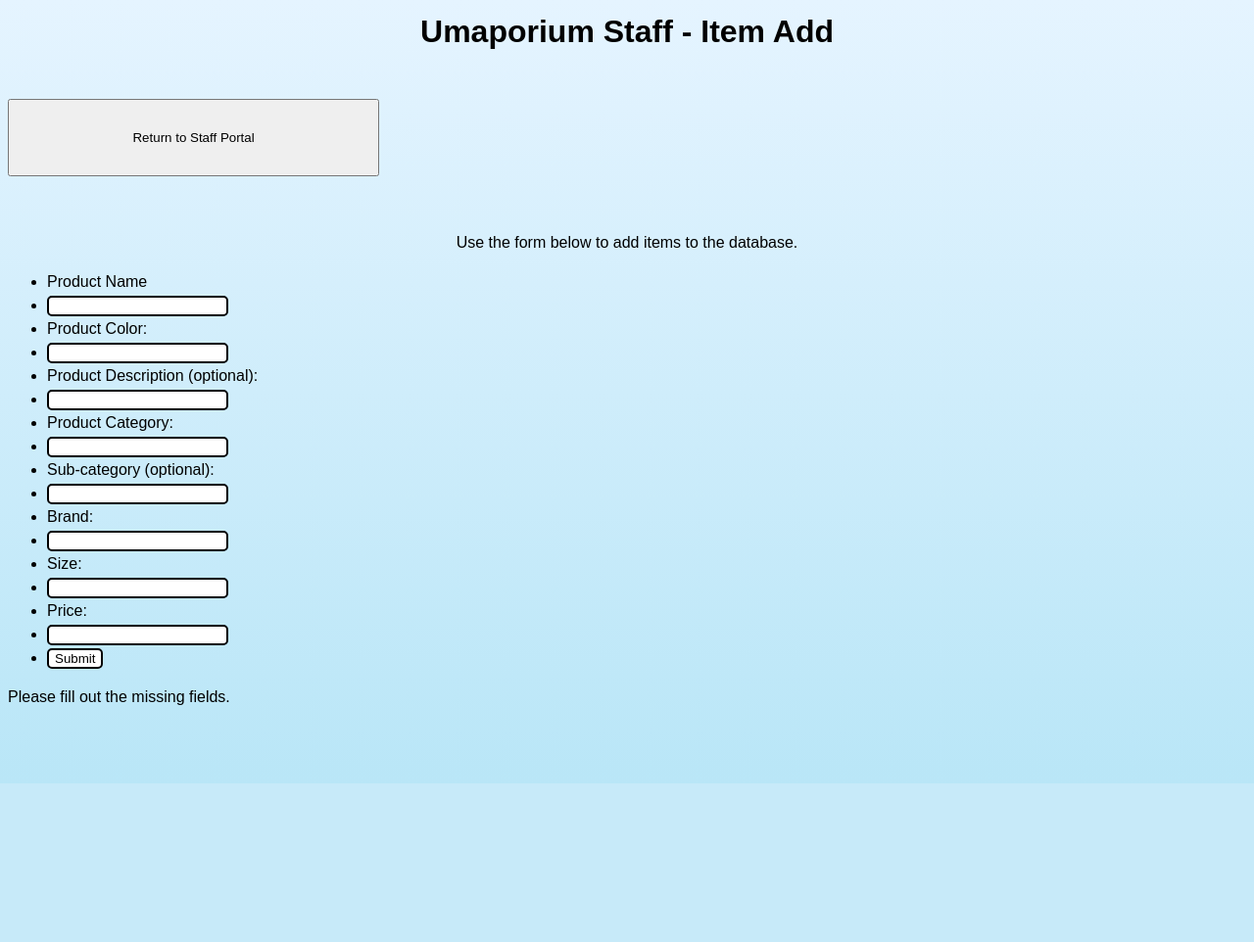
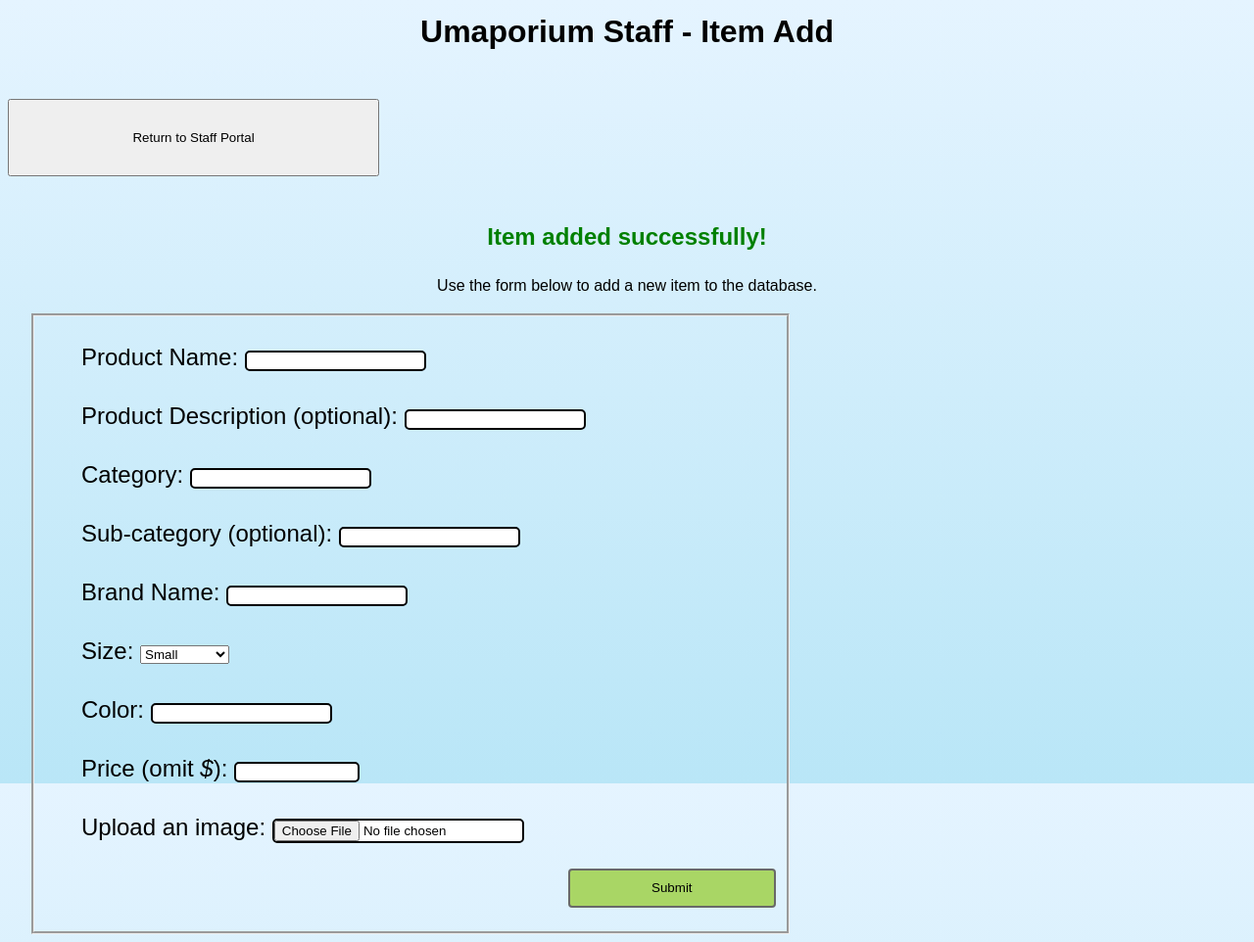
Before and after one commit to THINNGO2511/COSC3380-TeamProject, a PHP site: page /umaporium2/itemadd.php?upload=success in a window 1280 px wide. Shown: the whole page at 98% size. Before the commit the page ends 800 px from the top, so only its background shows below. Run offline with PHP 8.4, Linux system fonts and the light colour scheme; data that the repository does not hold is empty; some libraries are stand-ins or nearby versions.

Commit message:
Update itemadd.php

```diff
--- a/umaporium2/itemadd.php
+++ b/umaporium2/itemadd.php
@@ -1,6 +1,13 @@
+<?php
+error_reporting(0);
+include "connect.php";
+$testObj = new Dbh();
+?>
+
 <html>
 <head>
 <link rel="stylesheet" href="styles.css">
+<title>Admin: Add Item</title>
 </head>
 <body>
 <div class="title;">
@@ -10,57 +17,105 @@
 <br>
 
 <div class="title">
-<form action="staffportal.php">
-	<button style="height:10%;width:100%"> Return to Staff Portal </button>
-</form>
+<button style="height:10%;width:100%" onclick="window.location.href='staffportal.php'"> Return to Staff Portal </button>
 </div>
 
 <br>
 
-<p> Use the form below to add items to the database. </p>
+<?php
+if($_GET['upload']=='success') {
+	echo "<h2 style='color:green; text-align:center;'>Item added successfully!</h2>";
+}
+?>
 
-<ul>
-<form name="insert" action="itemadd.php" method="POST" >
-	<li>Product Name</li><li><input type="text" name="pname" /></li>
-	<li>Product Color:</li><li><input type="text" name="pcolor" /></li>
-	<li>Product Description (optional):</li><li><input type="text" name="pdesc" /></li>
-	<li>Product Category:</li><li><input type="text" name="pcategory" /></li>
-	<li>Sub-category (optional):</li><li><input type="text" name="psubcat" /></li>
-	<li>Brand:</li><li><input type="text" name="pbrand" /></li>
-	<li>Size:</li><li><input type="text" name="csizes" /></li>
-	<li>Price:</li><li><input type="text" name="price" /></li>
-	<li><input type="submit" /></li>
+<p> Use the form below to add a new item to the database. </p>
+<div style="padding-left:1.5em;">
+<div style="padding-left:1em; font-size: 1.5em; border-style:groove; width:60%;">
+
+<form method="POST" action="upload.php?function=add" enctype="multipart/form-data">
+	<div style="padding: 1em; padding-bottom:0em">
+	<label for="pname">Product Name:</label>
+	<input type="text" name="pname" required/>
+	<br>
+	</div>
+
+	<div style="padding: 1em; padding-bottom:0em">
+	<label for="pdesc">Product Description (optional):</label>
+	<input type="text" name="pdesc"/>
+	<br>
+	</div>
+
+	<div style="padding: 1em; padding-bottom:0em">
+	<label for="pcategory">Category:</label>
+	<input list="pcategory" name="pcategory" required>
+	<datalist id="pcategory">
+		<?php $testObj->categoryOpt(); ?>
+	</datalist>
+	<br>
+	</div>
+
+	<div style="padding: 1em; padding-bottom:0em">
+	<label for="psubcat">Sub-category (optional):</label>
+	<input list="psubcat" name="psubcat">
+	<datalist id="psubcat">
+		<option value="Shirt">
+		<option value="T-shirt">
+		<option value="Sweater">
+		<option value="Jacket">
+		<option value="Sweatpants">
+		<option value="Jeans">
+		<option value="Shorts">
+		<option value="Dresses">
+	</datalist>
+	<br>
+	</div>
+
+	<div style="padding: 1em; padding-bottom:0em">
+	<label for="pbrand">Brand Name:</label>
+	<input list="pbrand" name="pbrand" required>
+	<datalist id="pbrand">
+		<?php $testObj->brandOpt(); ?>
+	</datalist>
+	<br>
+	</div>
+
+	<div style="padding: 1em; padding-bottom:0em;">
+	<label for="size">Size:</label>
+	<select name="size" required>
+		<option value="S">Small</option>
+		<option value="M">Medium</option>
+		<option value="L">Large</option>
+		<option value="XL">Extra Large</option>
+	</select>
+	<br>
+	</div>
+
+	<div style="padding: 1em; padding-bottom:0em">
+	<label for="pcolor">Color:</label>
+	<input list="pcolor" name="pcolor" title="First letter must be capitalized." required>
+	<datalist id="pcolor">
+		<?php $testObj->colorOpt(); ?>
+	</datalist>
+	<br>
+	</div>
+
+	<div style="padding: 1em; padding-bottom:0em">
+	<label for="price">Price (omit <em>$</em>):</label>
+	<input type="number" name="price" step="0.01" min="0.01" max="99999999.99" required/>
+	<br>
+	</div>
+
+	<div style="padding:1em;">
+	<label for="image">Upload an image: </label>
+	<input type="file" name="imagefile" accept="image/png" required/>
+	</div>
+
+	<div style="padding-left:70%;">
+	<input type="submit" name="Submit" value="Submit" style="width:95%; background-color:#a9d665;border-color:dimgray; border-radius: 4px; height: 3em;"/>
+	</div>
 </form>
-</ul>
+</div>
+</div>
+
 </body>
 </html>
-
-<?php
-error_reporting(0);
-include "connect.php";
-$testObj = new Dbh();
-
-$name = $_POST['pname'];
-$color =  $_POST['pcolor'];
-$category = $_POST['pcategory'];
-$subcategory = $_POST['psubcat'];
-$description = $_POST['pdesc'];
-$brand = $_POST['pbrand'];
-$size = $_POST['csizes'];
-$price = $_POST['price'];
-
-if (empty($description)) {
-	$description = 'N/A';
-}
-
-if (empty($subcategory)) {
-	$subcategory = 'N/A';
-}
-
-if (empty($name) || empty($color) || empty($category) || empty($brand) || empty($size) || empty($price)) {
-	echo 'Please fill out the missing fields.';
-} else {
-	$testObj->insertproduct($name, $color, $category, $subcategory, $description, $brand, $size, $price);
-}
-
-?>
```
